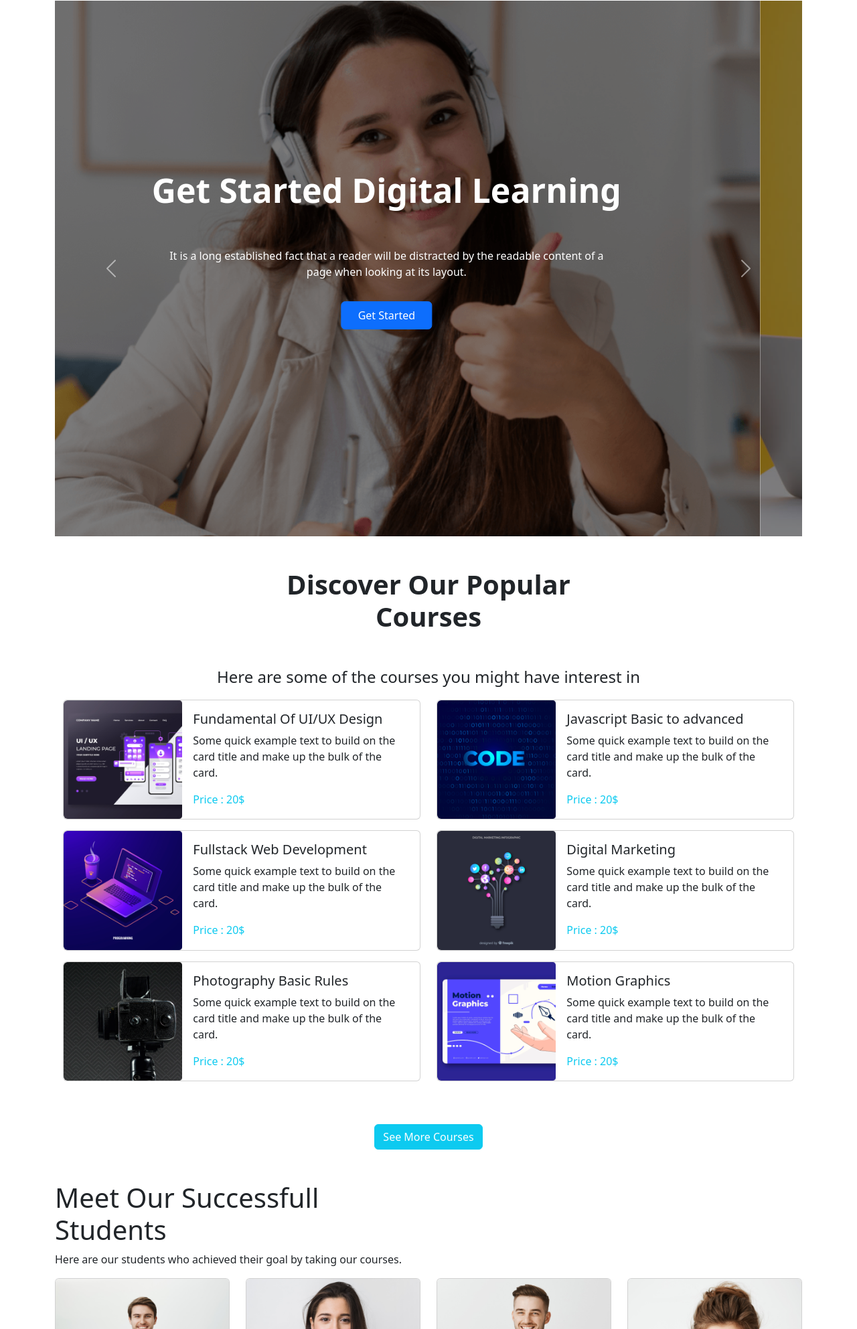
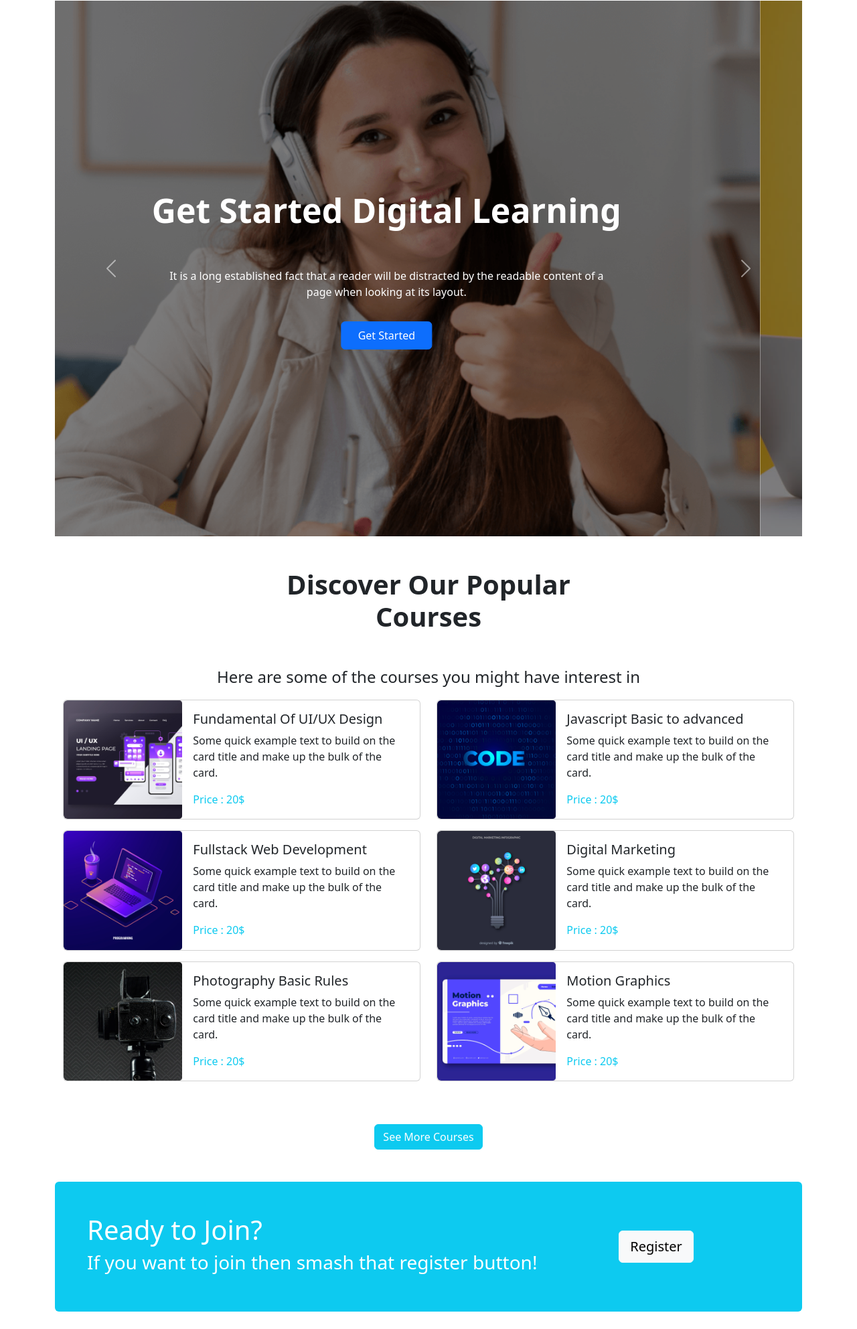
Before and after one commit to noman27/Ed-Tech, a plain HTML site: page index.html in a window 1280 px wide. Shown: the part 135-2120 px from the top of the page at 67% size. Drawn offline with nearby package versions, Linux system fonts and the light colour scheme.

Commit message:
final push

```diff
--- a/custom.css
+++ b/custom.css
@@ -2,6 +2,11 @@
     width: 100%;
     height: 650px;
 }
+
+.carousel-caption{
+    top: 0;
+}
+
 .carousel-inner img {
     height: 100vh;
     object-fit: cover;
--- a/index.html
+++ b/index.html
@@ -33,7 +33,7 @@
                   <a class="nav-link ms-5 me-5" href="#">Deals</a>
                   <a class="nav-link ms-5 me-5" href="#success">Success</a>
                   <a class="nav-link ms-5 me-5" href="#">About</a>
-                  <a class="nav-link ms-5 me-5" href="#">Register</a>
+                  <a class="nav-link ms-5 me-5" href="#register">Register</a>
                   <button class="btn btn-outline-info ms-5 me-5" type="submit">Register</button>
                 </div>
               </div>
@@ -46,7 +46,7 @@
             <div class="carousel-inner">
               <div class="carousel-item active">
                 <img src="images/cover/cover-1.png" class="d-block w-100 img-fluid  " alt="...">
-                <div class="carousel-caption translate-middle-y top-50">
+                <div class="carousel-caption d-flex flex-column justify-content-center">
 
                   <div class="carousel-text">
                     <p class="py-3 ctextstyle">Get Started Digital Learning</p>
@@ -66,7 +66,7 @@
               </div>
               <div class="carousel-item">
                 <img src="images/cover/cover-2.jpg" class="d-block w-100 img-fluid " alt="...">
-                <div class="carousel-caption translate-middle-y top-50">
+                <div class="carousel-caption d-flex flex-column justify-content-center">
 
                   <div class="carousel-text">
                     <p class="py-3 ctextstyle">Get Started Digital Learning</p>
@@ -86,7 +86,7 @@
               </div>
               <div class="carousel-item">
                 <img src="images/cover/cover-3.jpg" class="d-block w-100 img-fluid " alt="...">
-                <div class="carousel-caption translate-middle-y top-50">
+                <div class="carousel-caption d-flex flex-column justify-content-center">
 
                   <div class="carousel-text">
                     <p class="py-3 ctextstyle">Get Started Digital Learning</p>
@@ -121,7 +121,7 @@
     <main  class="container">
 
       <!-- courses section start -->
-      <section id="course" class="mt-5 sect">
+      <section id="course" class="mt-5 mb-5 sect">
             <p class="h1 text-center my-5 titles">Discover Our Popular <br> Courses</p>
             <p class="text-center normal-text">Here are some of the courses you might have interest in</p>
             <div class="container">
@@ -131,7 +131,7 @@
                     <div class="card mb-3" style="max-width: 540px;">
                       <div class="row g-0">
                         <div class="col-md-4">
-                          <img src="images/course/course-1.png" class="img-fluid rounded-start" alt="...">
+                          <img src="images/course/course-1.png" class="img-fluid rounded-start " alt="...">
                         </div>
                         <div class="col-md-8">
                           <div class="card-body">
@@ -234,6 +234,20 @@
           </div>
       </section>
       <!-- courses section end -->
+
+      <!-- ready to join start-->
+      <section id="register" class="mt-5">
+          <div class="bg-info w-100 d-flex flex-lg-row flex-column rounded align-items-center">
+            <div class="text-white p-5">
+                <h1>Ready to Join?</h1>
+                <p class="h3">If you want to join then smash that register button!</p>
+            </div>
+            <div class="regbutton mx-auto" style="width: 200px;">
+              <button type="button" class="btn btn-light rounded btn-lg ">Register</button>
+            </div>
+          </div>
+      </section>
+      <!-- ready to join end-->
 
       <!-- succesful students start -->
       <section id="success" class="mt-5 sect">
```
